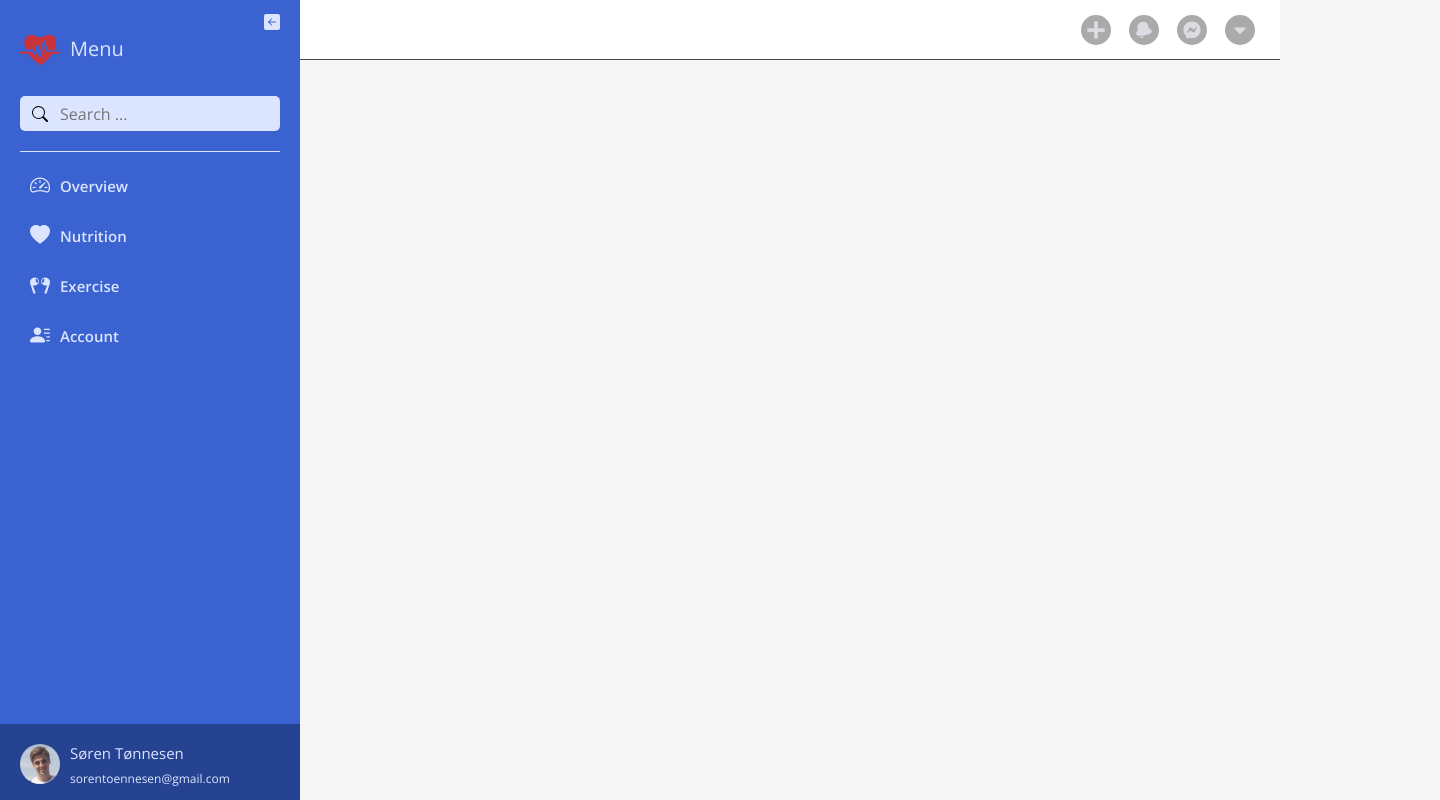
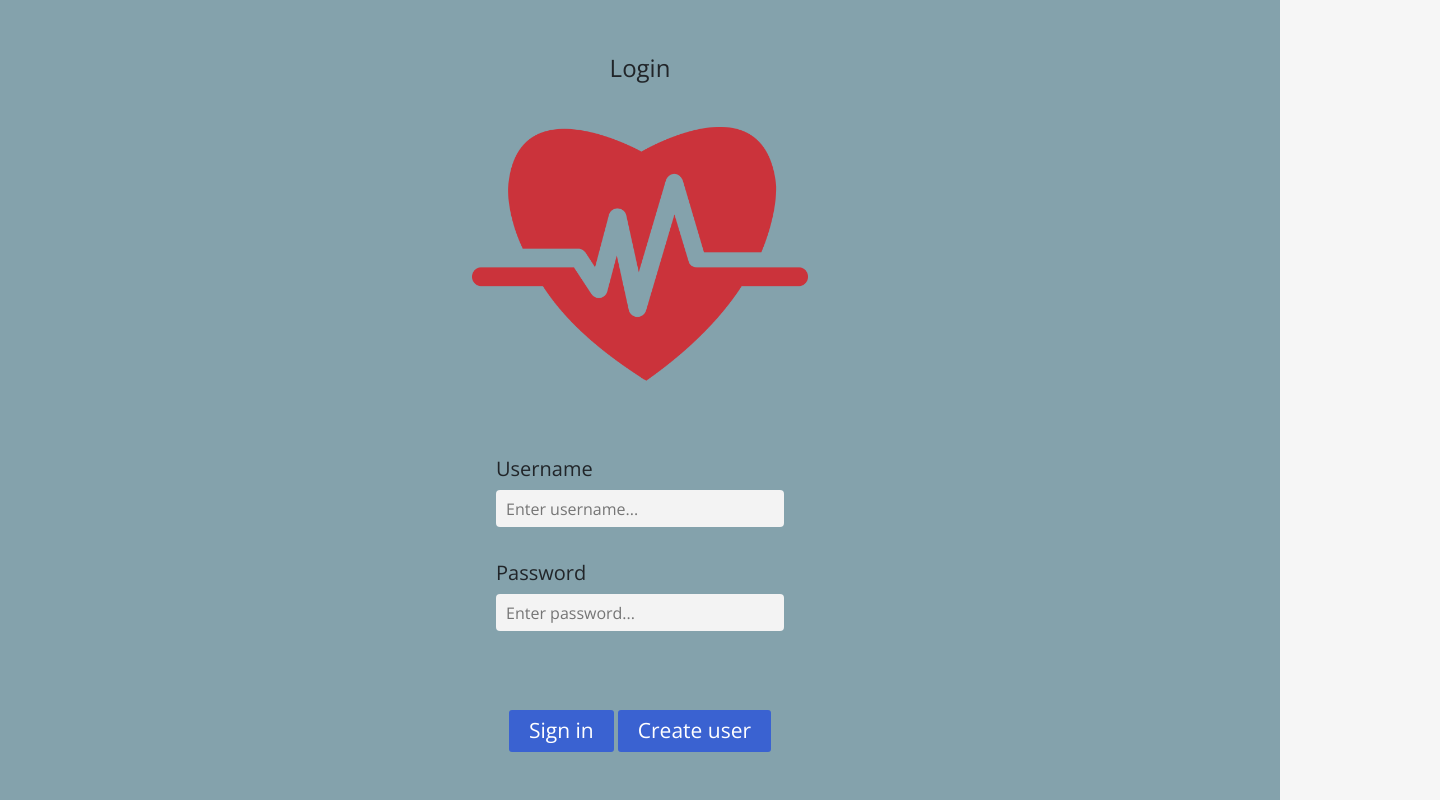
Before and after one commit to SoerenToennesen/fitness, a React (Create React App) app in the folder ui/: page /signin in a window 1280 px wide. Shown: the whole page, 1440 px wide, since content can reach past the window. Built offline with nearby package versions, Linux system fonts and the light colour scheme.

Commit message:
added a login screen

```diff
--- /dev/null
+++ b/ui/src/Components/SignIn.tsx
@@ -0,0 +1,69 @@
+import React from "react";
+import MainLogo from "../Photos/logos/mainlogo2.png";
+import '../Containers/css/SignInUp.css';
+
+export default function SignIn(props: any) {
+    const { setIsLoggedIn, setSignIn } = props;
+    return (
+        <div className="base-container">
+            <div className="header">Login</div>
+            <div className="content">
+                <div className="image">
+                    <img src={MainLogo} alt={"Main logo"}/>
+                </div>
+                <div className="form">
+                    <div className="form-group">
+                        <label htmlFor="username">Username</label>
+                        <input type="text" name="username" placeholder="Enter username..." />
+                    </div>
+                    <div className="form-group">
+                        <label htmlFor="password">Password</label>
+                        <input type="password" name="password" placeholder="Enter password..." />
+                    </div>
+                </div>
+            </div>
+            <div className="footer">
+                <button type="button" className="btnLogin" onClick={() => setIsLoggedIn(true)}>
+                    Sign in
+                </button>
+                {' '}
+                <button type="button" className="btnLogin" onClick={() => setSignIn(false)}>
+                    Create user
+                </button>
+            </div>
+        </div>
+    )
+}
+
+export function SignUp(props: any) {
+    const { setSignIn } = props;
+    return (
+        <div className="base-container">
+            <div className="header">Register</div>
+            <div className="content">
+                <div className="image">
+                    <img src={MainLogo} alt={"Main logo"}/>
+                </div>
+                <div className="form">
+                    <div className="form-group">
+                        <label htmlFor="username">Username</label>
+                        <input type="text" name="username" placeholder="Enter username..." />
+                    </div>
+                    <div className="form-group">
+                        <label htmlFor="email">Email</label>
+                        <input type="text" name="email" placeholder="Enter e-mail..." />
+                    </div>
+                    <div className="form-group">
+                        <label htmlFor="password">Password</label>
+                        <input type="text" name="password" placeholder="Enter password..." />
+                    </div>
+                </div>
+            </div>
+            <div className="footer">
+                <button type="button" className="btnLogin" onClick={() => setSignIn(true)}>
+                    Sign up
+                </button>
+            </div>
+        </div>
+    )
+}
--- /dev/null
+++ b/ui/src/Containers/css/SignInUp.css
@@ -0,0 +1,139 @@
+
+
+
+.App {
+  text-align: center;
+  display: flex;
+  justify-content: center;
+  align-items: center;
+  font-family: "Open Sans", sans-serif;
+}
+.App-logo {
+  animation: App-logo-spin infinite 20s linear;
+  height: 40vmin;
+  pointer-events: none;
+}
+.App-header {
+  background-color: #282c34;
+  min-height: 100vh;
+  display: flex;
+  flex-direction: column;
+  align-items: center;
+  justify-content: center;
+  font-size: calc(10px + 2vmin);
+  color: white;
+}
+.App-link {
+  color: #61dafb;
+}
+@keyframes App-logo-spin {
+  from {
+    transform: rotate(0deg);
+  }
+  to {
+    transform: rotate(360deg);
+  }
+}
+.login {
+  width: 27em;
+  height: 40em;
+  display: flex;
+  justify-content: center;
+  align-items: center;
+  margin-top: 5px;
+  position: relative;
+  z-index: 99;
+}
+.login .container {
+  display: flex;
+  justify-content: center;
+  align-items: center;
+  background-color: #fff;
+  box-shadow: 0px 0px 12px 2px rgba(15, 15, 15, 0.2);
+  border-radius: 4px;
+  position: relative;
+  z-index: 99;
+  width: 100%;
+  height: 100%;
+  z-index: 99;
+  padding: 17px 10px;
+}
+.btnLogin {
+  font-size: 21px;
+  padding: 5px 20px;
+  border: 0;
+  background-color: #3A62D1;
+  color: #fff;
+  border-radius: 3px;
+  transition: all 250ms ease-in-out;
+  cursor: pointer;
+}
+.btnLogin:hover {
+  background-color: #264392;
+}
+.btnLogin:focus {
+  outline: none;
+}
+
+.base-container {
+  width: 100%;
+  height: 100%;
+  margin: auto;
+  position: absolute;
+  top: 0; left: 0; bottom: 0; right: 0;
+  display: flex;
+  flex-direction: column;
+  align-items: center;
+  background-color: rgba(132, 162, 172, 1);
+}
+.base-container .header {
+  margin-top: 50px;
+  font-size: 24px;
+  font-family: "Open Sans", sans-serif;
+}
+.base-container .content {
+  display: flex;
+  flex-direction: column;
+}
+.base-container .content .image {
+  width: 21em;
+}
+.base-container .content .image img {
+  width: 100%;
+  height: 100%;
+}
+.base-container .content .form {
+  margin-top: 2em;
+  display: flex;
+  flex-direction: column;
+  align-items: center;
+}
+.base-container .content .form .form-group {
+  display: flex;
+  flex-direction: column;
+  align-items: flex-start;
+  width: fit-content;
+}
+.base-container .content .form .form-group label {
+  font-size: 20px;
+}
+.base-container .content .form .form-group input {
+  margin-top: 6px;
+  min-width: 18em;
+  height: 37px;
+  padding: 0px 10px;
+  font-size: 16px;
+  font-family: "Open Sans", sans-serif;
+  background-color: #f3f3f3;
+  border: 0;
+  border-radius: 4px;
+  margin-bottom: 31px;
+  transition: all 250ms ease-in-out;
+}
+.base-container .content .form .form-group input:focus {
+  outline: none;
+  box-shadow: 0px 0px 12px 0.8px #3474db b2;
+}
+.base-container .footer {
+  margin-top: 3em;
+}
--- a/ui/src/index.css
+++ b/ui/src/index.css
@@ -47,7 +47,7 @@ li {
 
 a {
   color: var(--text-color);
-  text-decoration: none;;
+  text-decoration: none;
 }
 
 body {
--- a/ui/src/index.tsx
+++ b/ui/src/index.tsx
@@ -9,7 +9,7 @@ import {Account} from './Components/Account';
 import {Navbar, NavItem} from './Containers/Navbar';
 import {Sidebar} from './Containers/Sidebar';
 import { DropdownMenu } from './Containers/Dropdown';
-import {BrowserRouter, Route, Switch} from 'react-router-dom';
+import {BrowserRouter, Redirect, Route, Switch} from 'react-router-dom';
 
 import { ReactComponent as BellIcon } from './Photos/bell.svg';
 import { ReactComponent as MessengerIcon } from './Photos/messenger.svg';
@@ -18,26 +18,34 @@ import { ReactComponent as CaretIcon } from './Photos/caret.svg';
 import {NutritionHistory} from "./Components/Nutrition/NutritionHistory";
 import {ExerciseHistory} from "./Components/Exercise/ExerciseHistory";
 import {SpinnerPage} from "./Components/SpinnerPage";
+import SignIn, {SignUp} from "./Components/SignIn";
 
-// possible UI inspiration:
-// https://dribbble.com/shots/6463346-Nutrition-Page-Fitness-Web-Application-Design
 function App() {
 
   const [inactive, setInactive] = useState(false);
+  const [isLoggedIn, setIsLoggedIn] = useState(false);
+  const [isSignIn, setIsSignIn] = useState(true);
+
+  function updateLogin(setLogin: boolean) {
+    setIsLoggedIn(setLogin);
+  }
+
+  function updateIsSignIn(isSignIn: boolean) {
+    setIsSignIn(isSignIn);
+  }
 
   return (
     <BrowserRouter>
-
+        {isLoggedIn ? (
+            <div>
                 <Sidebar onCollapse={(inactive: any) => {
                     setInactive(inactive);
                 }} />
-
                 <div className={`container-navbar ${inactive ? "inactive" : ""}`}>
                     <Navbar>
                         <NavItem icon={<PlusIcon />} />
                         <NavItem icon={<BellIcon />} />
                         <NavItem icon={<MessengerIcon />} />
-
                         <NavItem icon={<CaretIcon />}>
                             <DropdownMenu />
                         </NavItem>
@@ -46,17 +54,39 @@ function App() {
 
                 <div className={`container ${inactive ? "inactive" : ""}`}>
                     <Switch>
-            <Route exact path="/">
-              <Overview />
+                        <Route exact path="/signin">
+                            <Redirect to="/" />
                         </Route>
+                        <Route exact path="/" component={Overview} />
                         <Route exact path="/nutrition" component={Nutrition} />
                         <Route exact path="/exercise" component={Exercise} />
                         <Route exact path="/account" component={Account} />
                         <Route exact path="/exercise/history" component={ExerciseHistory}/>
                         <Route exact path="/nutrition/history" component={NutritionHistory}/>
                         <Route exact path="/spinner" component={SpinnerPage}/>
+                        <Route render={() => <Redirect to={{pathname: "/"}} />} />
                     </Switch>
                 </div>
+            </div>
+        ) :
+        <div>
+            <Switch>
+                <Route exact path="/signin">
+                  {isSignIn ? (
+                    <SignIn
+                        setIsLoggedIn={updateLogin}
+                        setSignIn={updateIsSignIn}
+                    />
+                  ) : (
+                    <SignUp
+                        setSignIn={updateIsSignIn}
+                    />
+                  )}
+                </Route>
+                <Route render={() => <Redirect to={{pathname: "/signin"}} />} />
+            </Switch>
+        </div>
+        }
     </BrowserRouter>
   );
 }
```
Also changed, not shown: ui/src/Containers/css/Dropdown.css (indentation only). Lines whose indentation alone changed are shown as unchanged.
